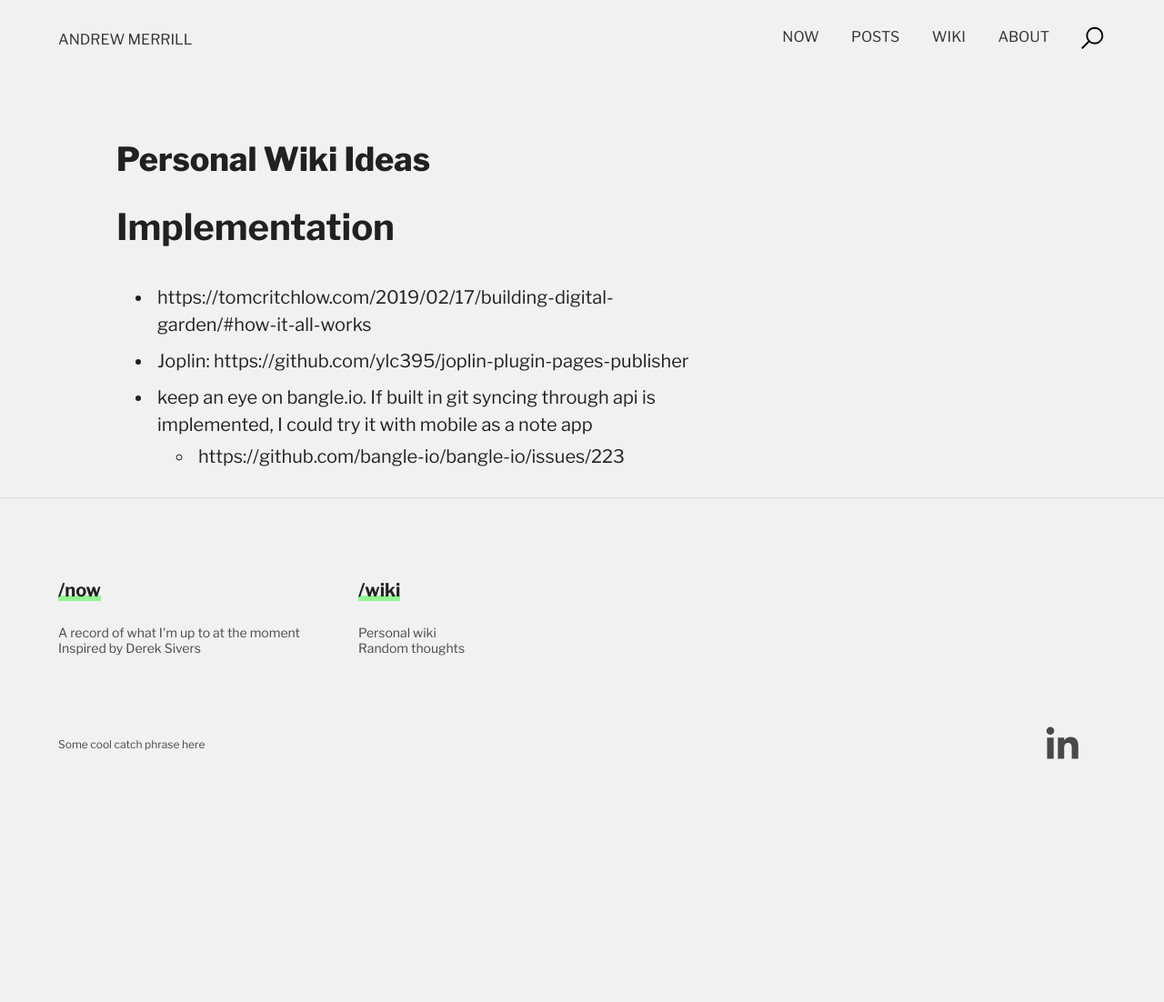
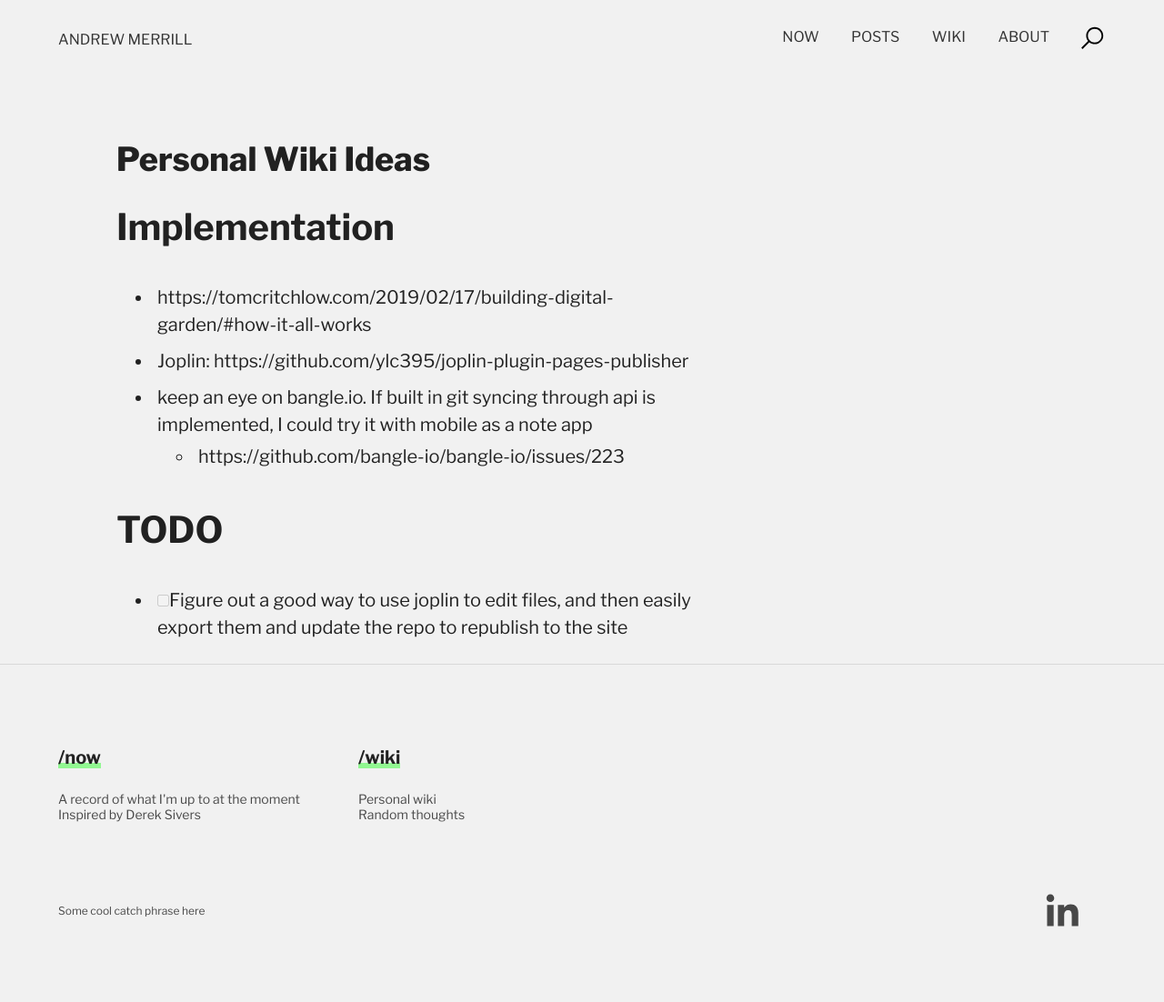
Before and after one commit to ALMerrill/ALMerrill.github.io, a Jekyll site: the page built from wiki/wikis/personal-wiki-ideas.md, in a window 1280 px wide. Shown: the whole page at 91% size. Built offline with Jekyll 4.4.1, drawn with Linux system fonts in a browser that asks for light colours; nearby versions of some CDN libraries; our own code applies the rules of GitHub Pages for plain Markdown files; before the commit the page ends 919 px from its top, so only the background shows below that.

Commit message:
updated wiki ideas page

```diff
--- a/wiki/wikis/personal-wiki-ideas.md
+++ b/wiki/wikis/personal-wiki-ideas.md
@@ -10,3 +10,8 @@ created: 2022-01-30 04:49:46Z
 - Joplin: https://github.com/ylc395/joplin-plugin-pages-publisher
 - keep an eye on bangle.io. If built in git syncing through api is implemented, I could try it with mobile as a note app
   - https://github.com/bangle-io/bangle-io/issues/223
+
+
+# TODO
+
+- [ ] Figure out a good way to use joplin to edit files, and then easily export them and update the repo to republish to the site
```
